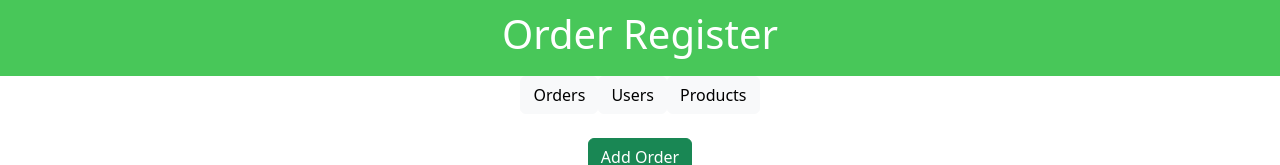
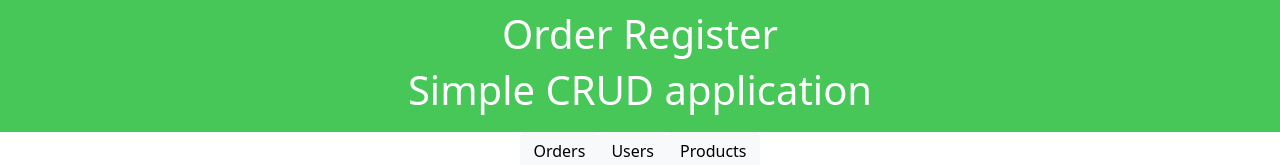
Before and after one commit to atahoseini/fishbone-app, a React (Create React App) app: page / in a window 1280 px wide. Shown: the top 165 px of the page. Built offline with nearby package versions, Linux system fonts and the light colour scheme; no server answers.

Commit message:
Update App.tsx

```diff
--- a/src/App.tsx
+++ b/src/App.tsx
@@ -19,6 +19,7 @@ const App = () => {
     <div className="App">
       <header className="header">
         <h1>Order Register</h1>
+        <h1>Simple CRUD application</h1>
       </header>
       <main>
         <div></div>
```
